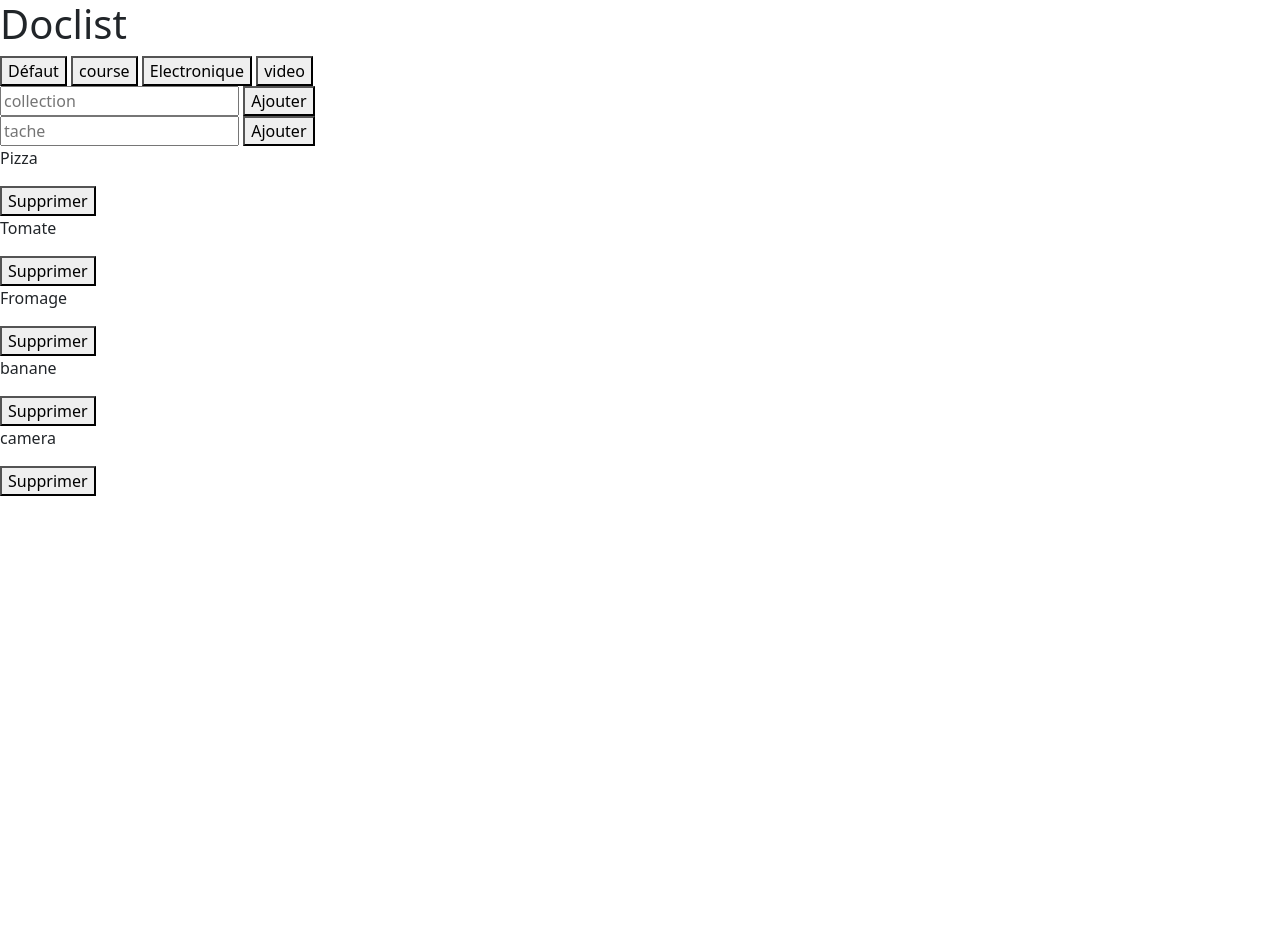
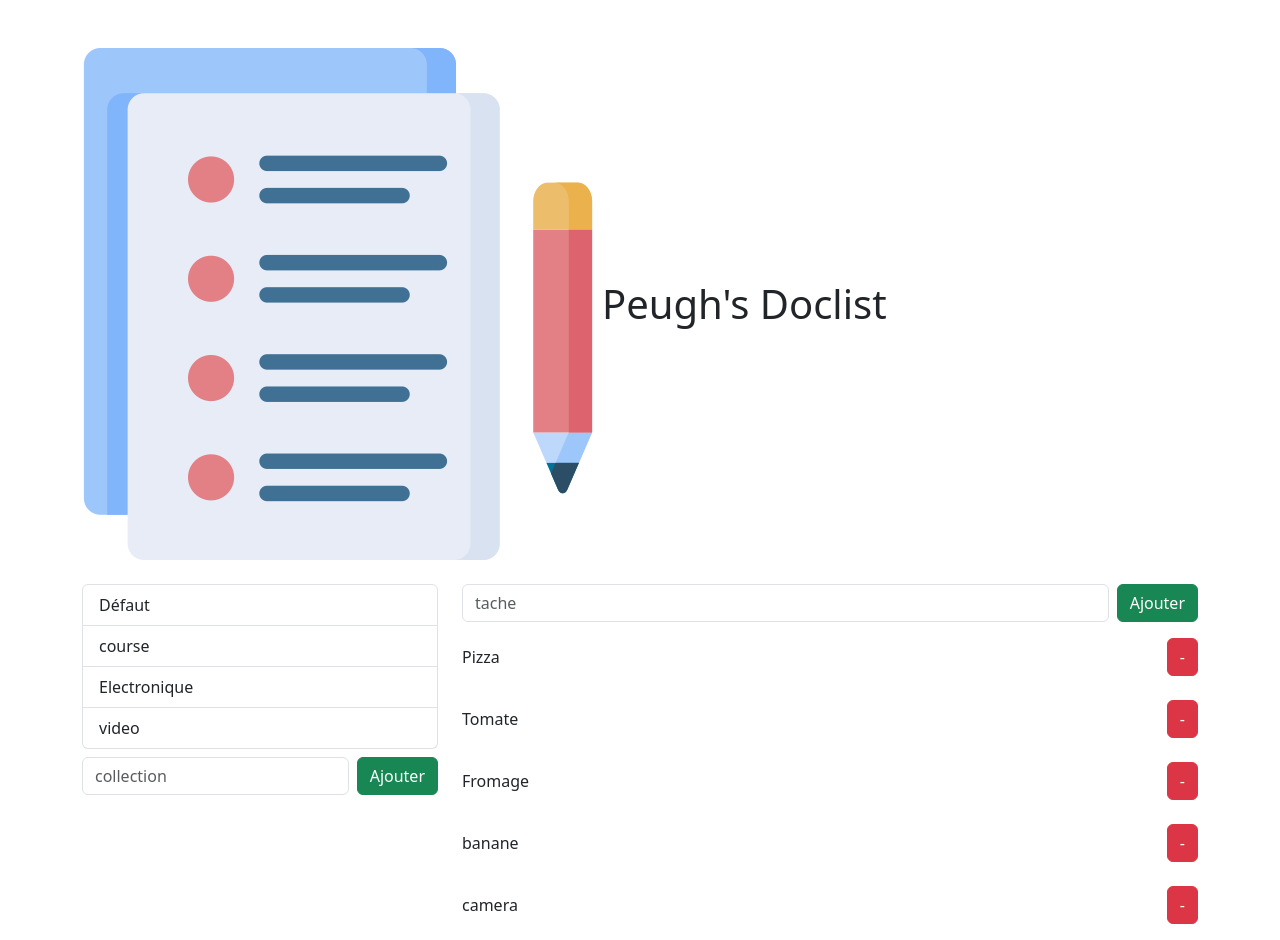
Before and after one commit to peughouia/todol_list, a Django app: template tasks/templates/tasks/index.html in a window 1280 px wide. Before the commit the page ends 496 px from the top, so only its background shows below. Run offline with Django 5.2, Linux system fonts and the light colour scheme; the template is opened without the code that fills it: values that come from a table or form of the project are taken from there, others are empty; data comes from the database, SQL or seed files in the repository; both versions use the stored data as it was after the commit; some libraries are stand-ins or nearby versions.

Commit message:
frontend

```diff
--- a/tasks/templates/tasks/collections.html
+++ b/tasks/templates/tasks/collections.html
@@ -1,3 +1,6 @@
-<button hx-get="{% url 'get_tasks' collection.pk %}"
-                        hx-push-url = "?collection={{collection.slug}}"
-                        hx-target="#tasks">{{ collection.name }}</button>
+<button class="list-group-item text-start {% if request.GET.collection == collection.slug %}active{% endif %}"
+    data-bs-toggle="list"
+    hx-get="{% url 'get_tasks' collection.pk %}"
+    hx-push-url = "?collection={{collection.slug}}"
+    hx-target="#tasks-container">{{ collection.name }}
+</button>
--- a/tasks/templates/tasks/index.html
+++ b/tasks/templates/tasks/index.html
@@ -1,33 +1,53 @@
-<!DOCTYPE html>
+{% load static %}
 <html lang="fr">
 <head>
     <meta charset="UTF-8">
+    <meta name="viewport" content="width=device-width, initial-scale=1">
     <title>DocList</title>
     <script src="https://unpkg.com/htmx.org@1.9.10"></script>
     <link href="https://cdn.jsdelivr.net/npm/bootstrap@5.3.3/dist/css/bootstrap.min.css" rel="stylesheet" integrity="sha384-QWTKZyjpPEjISv5WaRU9OFeRpok6YctnYmDr5pNlyT2bRjXh0JMhjY6hW+ALEwIH" crossorigin="anonymous">
 </head>
 <body>
-    <h1>Doclist</h1>
-        <div id="collection">
+    <div class="container mx-auto mt-5 ">
+        <header class ="d-flex align-items-center gap-2 mb-4">
+            <img src="{% static "tasks/images/document.png" %}" alt="todolist">
+            <h1 class="mb-0">Peugh's Doclist</h1>
+        </header>
+        <div class="row">
+            <div class="col-4">
+                <nav id="collection" class="list-group" role="tablist">
                     {% for collection in collections %}
                         {% include 'tasks/collections.html' with collection=collection %}
                     {% endfor %}
-        </div>
-    <form method="POST" action="{% url 'add_collection' %}">
+                </nav>
+
+                <form method="POST" class="d-flex gap-2 mt-2">
                     {% csrf_token %}
 
-        <input type="text" name="collection_name" placeholder="collection">
-        <button hx-post = "{% url 'add_collection' %}"
+                    <input type="text"
+                            name="collection_name"
+                            class="form-control"
+                            placeholder="collection">
+
+                    <button class="btn btn-success"
+                            hx-post = "{% url 'add_collection' %}"
                             hx-target = "#collection"
                             hx-swap = "beforeend"
-                type="submit">Ajouter</button>
+                            type="submit">Ajouter
+                        </button>
+                </form>
+            </div>
 
-    </form>
+            <section class="col-8">
+                <form method="POST" class="d-flex gap-2">
+                    {% csrf_token %}
+                    <input type="text"
+                            name="task-description"
+                            class="form-control"
+                            placeholder="tache">
 
-    <form method="POST">
-        {% csrf_token %}
-        <input type="text" name="task-description" placeholder="tache">
-        <button hx-post = "{% url 'add_task' %}"
+                    <button class="btn btn-success"
+                            hx-post = "{% url 'add_task' %}"
                             hx-target = "#tasks"
                             hx-vals ='js:{collection: getCollectionFromUrl()}'
                             hx-swap = "beforeend"
@@ -36,11 +56,13 @@
                     </button>
                 </form>
 
-
-    <div>
+                <section id="tasks-container">
                     {% include "tasks/task.html" with tasks=tasks collection=collection %}
+                </section>
+            </section>
         </div>
 
+    </div>
 <script>
     document.body.addEventListener("htmx:responseError", function(evt){
         alert(evt.detail.xhr.responseText);
--- a/tasks/templates/tasks/task.html
+++ b/tasks/templates/tasks/task.html
@@ -1,4 +1,4 @@
-<div id="tasks">
+<div id="tasks" class="d-flex flex-column gap-2 mt-2">
     {% for task in tasks %}
         {% include 'tasks/tasks.html' with task=task %}
     {% endfor %}
--- a/tasks/templates/tasks/tasks.html
+++ b/tasks/templates/tasks/tasks.html
@@ -1,9 +1,11 @@
-<form method="POST">
+<form method="POST" class="d-flex justify-content-between align-items-center">
     {% csrf_token %}
-    <p>{{ task.description }}</p>
-    <button hx-post="{% url "delete_task" task.pk %}"
+    <p class='mb-0'>{{ task.description }}</p>
+    <button class="btn btn-danger"
+            hx-post="{% url "delete_task" task.pk %}"
             hx-target = "closest form"
             hx-swap="outerHTML"
+            hx-confirm="Voulez vous vraiment supprimer cette tâche?"
     type="submit">
-    Supprimer</button>
+    -</button>
 </form>
```
Also changed, not shown: db.sqlite3, tasks/static/tasks/images/document.png (added). Lines whose indentation alone changed are shown as unchanged.
